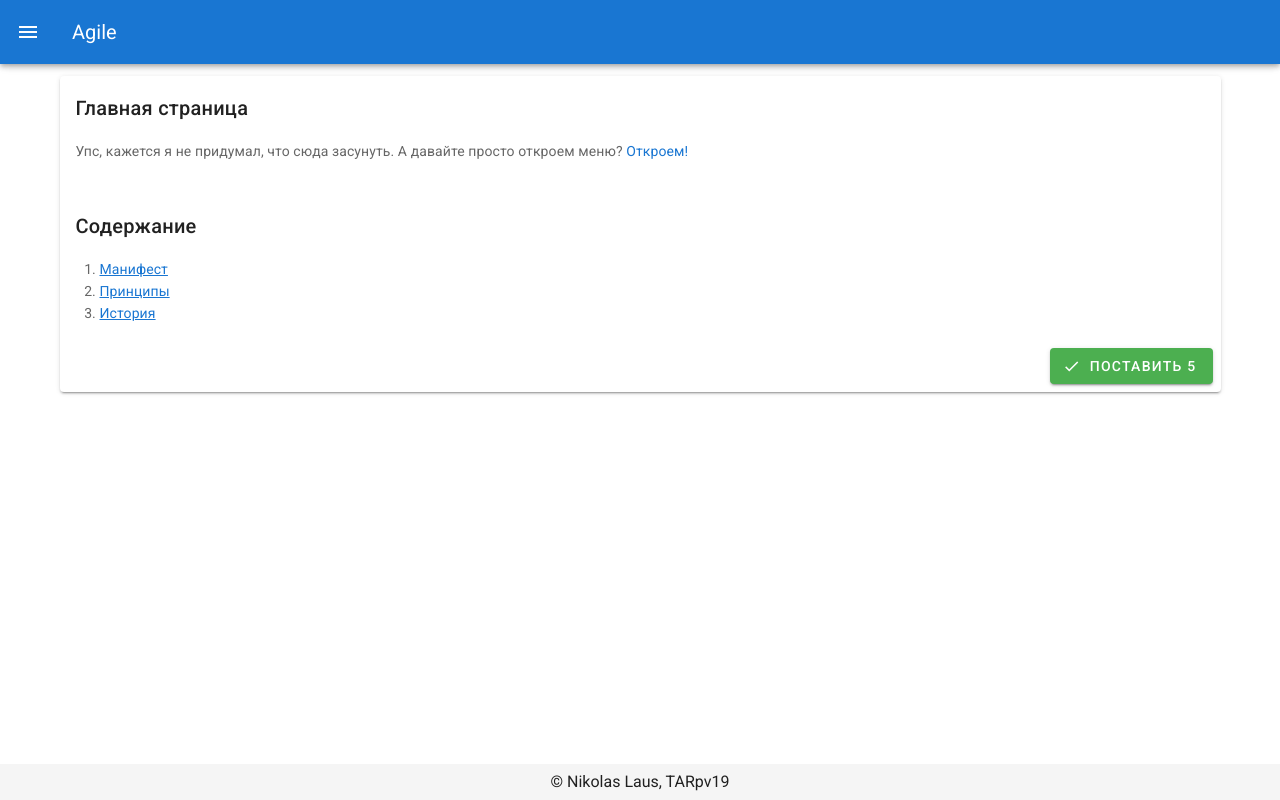
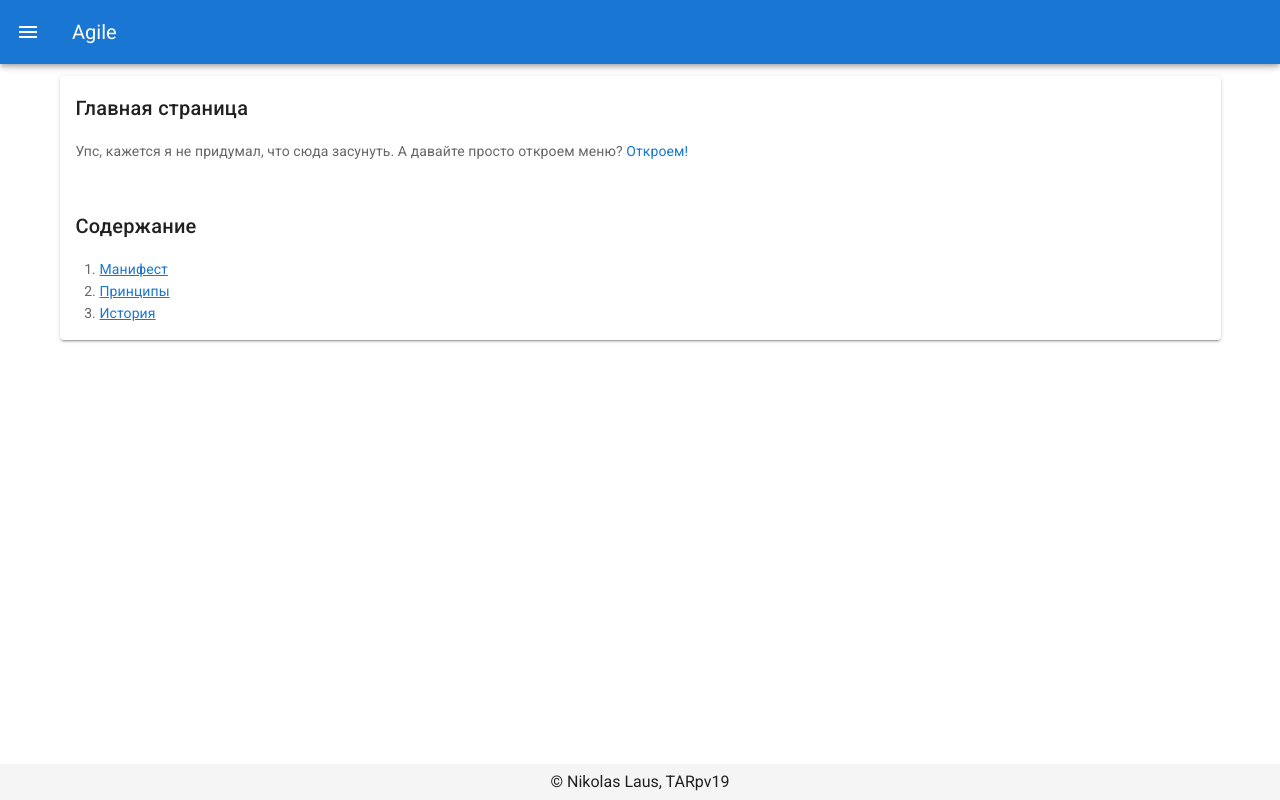
Before and after one commit to blinchk/tthk-agile, a Vue app: page / in a window 1280 px wide. Built offline with nearby package versions, Linux system fonts and the light colour scheme.

Commit message:
Little fixes with my funny jokes.

```diff
--- a/src/views/Home.vue
+++ b/src/views/Home.vue
@@ -15,13 +15,6 @@
           </li>
         </ol>
       </v-card-text>
-      <v-card-actions>
-        <v-row>
-          <v-col cols="12" class="text-right">
-            <v-btn href="https://tahvel.edu.ee" color="success"><v-icon left>mdi-check</v-icon>Поставить 5</v-btn>
-          </v-col>
-        </v-row>
-      </v-card-actions>
     </v-card>
   </v-container>
 </template>
```
